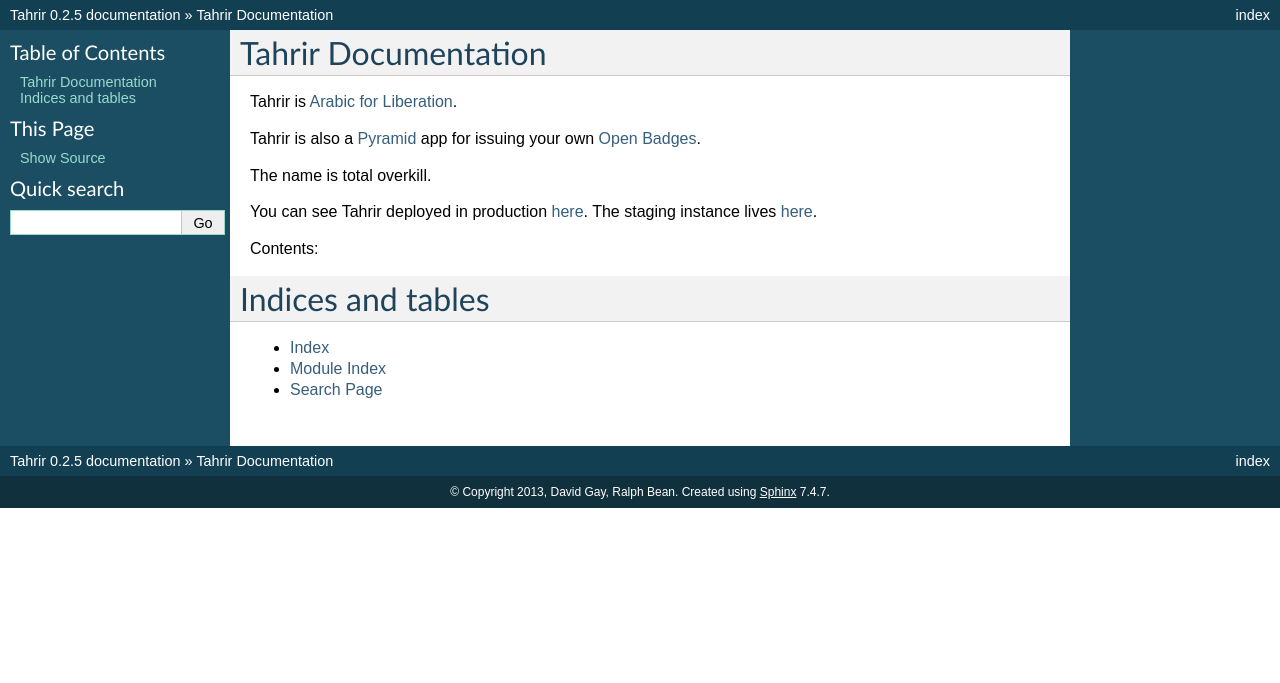
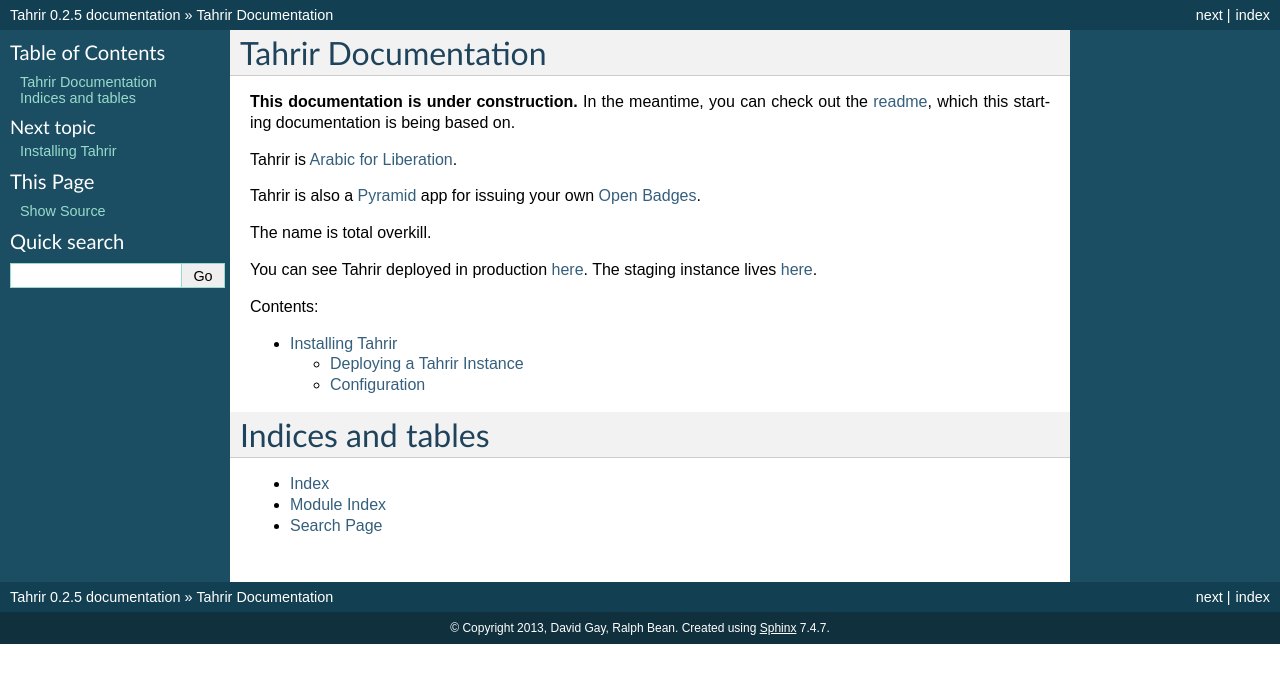
Before and after one commit to fedora-infra/tahrir, a Sphinx documentation site: the page built from docs/index.rst, in a window 1280 px wide. Shown: the top 683 px of the page. Built offline with Sphinx 7.4.7, drawn with Linux system fonts in a browser that asks for light colours.

Commit message:
More docs work.

```diff
--- a/docs/index.rst
+++ b/docs/index.rst
@@ -1,5 +1,10 @@
 Tahrir Documentation
 ====================
+
+**This documentation is under construction.** In the meantime, you can
+check out the
+`readme <https://raw.github.com/fedora-infra/tahrir/develop/README.rst>`_,
+which this starting documentation is being based on.
 
 Tahrir is `Arabic for Liberation
 <http://en.wikipedia.org/wiki/Tahrir_Square>`_.
```
Also changed, not shown: other parts of docs/index.rst (+2 -0 lines), docs/installation.rst (added, +31 -0 lines).
